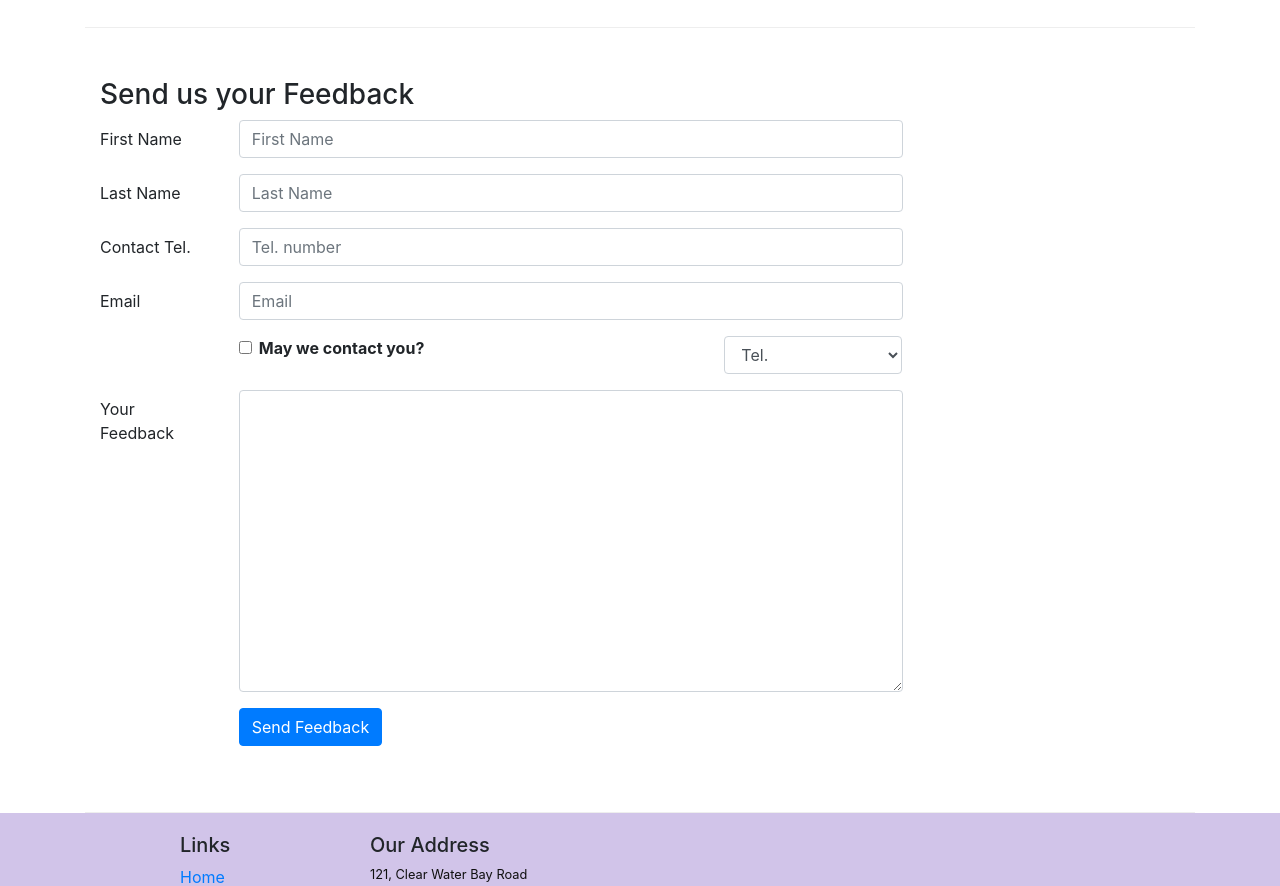
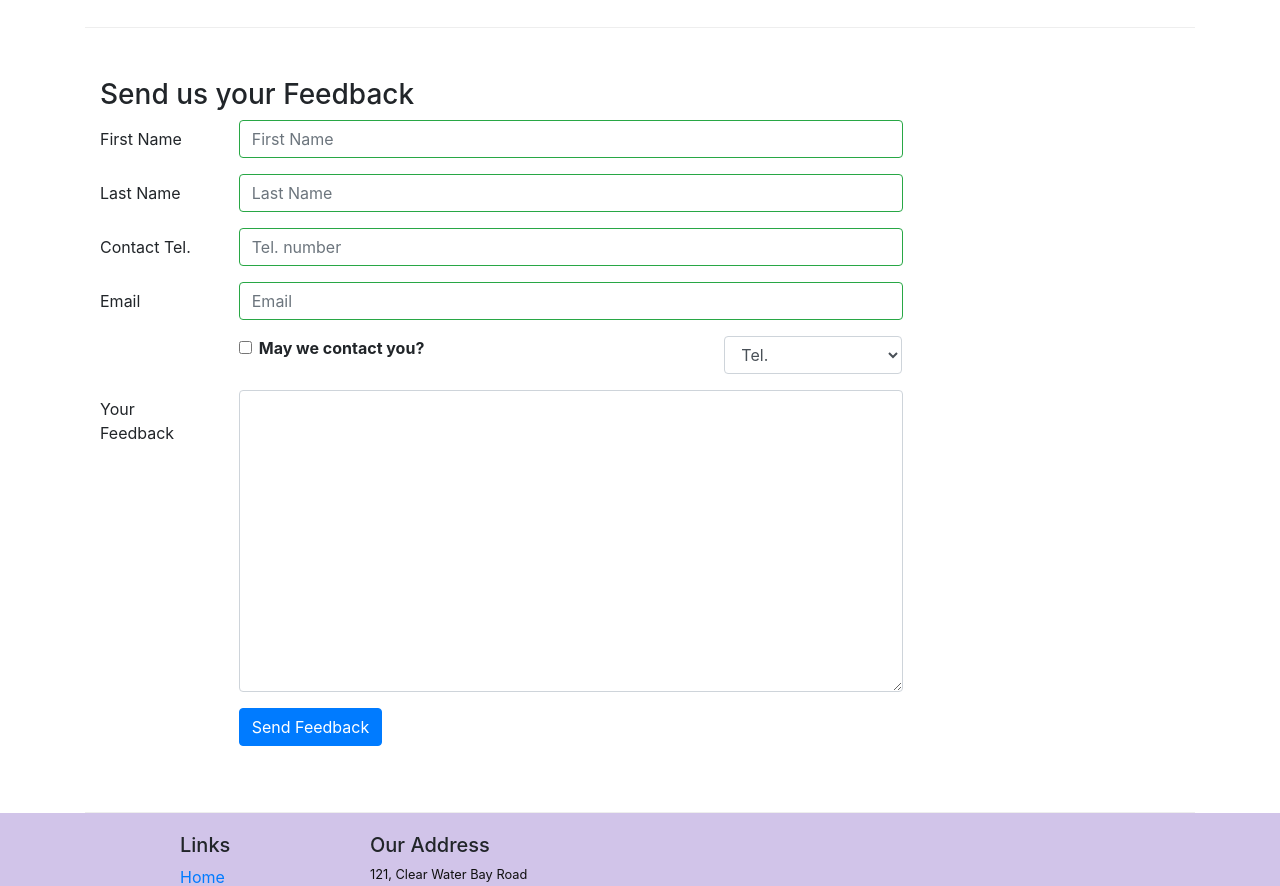
Before and after one commit to chunyuema/react-confusion, a React (Create React App) app: page /contactus in a window 1280 px wide. Shown: the part 820-1706 px from the top of the page. Built offline with nearby package versions, Linux system fonts and the light colour scheme.

Commit message:
client side validation with controlled form

```diff
--- a/src/components/ContactComponent.js
+++ b/src/components/ContactComponent.js
@@ -1,5 +1,5 @@
 import React, { Component } from 'react';
-import { Breadcrumb, BreadcrumbItem, Button, Form, FormGroup, Label, Input, Col } from 'reactstrap';
+import { Breadcrumb, BreadcrumbItem, Button, Form, FormGroup, Label, Input, Col, Row, FormFeedback } from 'reactstrap';
 import { Link } from 'react-router-dom';
 
 class Contact extends Component {
@@ -13,11 +13,17 @@
             email: '',
             agree: false,
             contactType: 'Tel.',
-            message: ''
+            message: '',
+            touched: {
+                firstname: false,
+                lastname: false,
+                telnum: false,
+                email: false }
         };
 
         this.handleSubmit = this.handleSubmit.bind(this);
         this.handleInputChange = this.handleInputChange.bind(this);
+        this.handleBlur = this.handleBlur.bind(this);
     }
 
     handleInputChange(event){
@@ -34,7 +40,35 @@
         alert("Current state is: " + JSON.stringify(this.state));
         event.preventDefault();
     }
+
+    handleBlur = (field) => (evt) => {
+        this.setState({
+            touched: { ...this.state.touched, [field]: true }
+        });
+    }
+
+    validate(firstname, lastname, telnum, email) {
+        const errors = {
+            firstname: '',
+            lastname: '',
+            telnum: '',
+            email: ''
+        };
+        if (this.state.touched.firstname && firstname.length < 3) errors.firstname = "First Name should be more than 3 characters";
+        else if (this.state.touched.firstname && firstname.length > 10) errors.firstname = "First Name should be less than 10 characters";
+        if (this.state.touched.lastname && lastname.length < 2) errors.lastname= "Last Name should be more than 3 characters";
+        else if (this.state.touched.lastname && lastname.length > 10) errors.lastname = "Last Name should be less than 10 characters";
+
+        const reg = /^\d+$/;
+        if (this.state.touched.telnum && !reg.test(telnum)) errors.telnum = "Tel nums should be only in numbers"
+
+        if(this.state.touched.email && email.split('').filter(x => x === '@').length !== 1) errors.email = 'Email should contain a @';
+
+        return errors;
+    }
+
     render() {
+        const errors = this.validate(this.state.firstname, this.state.lastname, this.state.telnum, this.state.email);
         return(
             <div className="container">
                 <div className="row">
@@ -79,25 +113,53 @@
                                 <FormGroup row>
                                     <Label htmlFor="firstname" md={2}>First Name</Label>
                                     <Col md={10}>
-                                        <Input type="text" id="firstname" name="firstname" placeholder="First Name" value={this.state.firstname} onChange={this.handleInputChange}/>
+                                        <Input type="text" id="firstname" name="firstname"
+                                            placeholder="First Name"
+                                            value={this.state.firstname}
+                                            valid={errors.firstname === ''}
+                                            invalid = {errors.firstname !== ''}
+                                            onChange={this.handleInputChange}
+                                            onBlur={this.handleBlur('firstname')}/>
+                                        <FormFeedback>{ errors.firstname }</FormFeedback>
                                     </Col>
                                 </FormGroup>
                                 <FormGroup row>
                                     <Label htmlFor="lastname" md={2}>Last Name</Label>
                                     <Col md={10}>
-                                        <Input type="text" id="lastname" name="lastname" placeholder="Last Name" value = {this.state.lastname} onChange={this.handleInputChange}/>
+                                        <Input type="text" id="lastname" name="lastname"
+                                            placeholder="Last Name"
+                                            value = {this.state.lastname}
+                                            valid = {errors.lastname === ''}
+                                            invalid = {errors.lastname !== '' }
+                                            onChange={this.handleInputChange}
+                                            onBlur={this.handleBlur('lastname')}/>
+                                        <FormFeedback>{ errors.lastname }</FormFeedback>
                                     </Col>
                                 </FormGroup>
                                 <FormGroup row>
                                     <Label htmlFor="telnum" md={2}>Contact Tel.</Label>
                                     <Col md={10}>
-                                        <Input type="tel" id="telnum" name="telnum" placeholder="Tel. number" value = {this.state.telnum} onChange={this.handleInputChange}/>
+                                        <Input type="tel" id="telnum" name="telnum"
+                                            placeholder="Tel. number"
+                                            value = {this.state.telnum}
+                                            valid = {errors.telnum === ''}
+                                            invalid = {errors.telnum !== ''}
+                                            onChange={this.handleInputChange}
+                                            onBlur={this.handleBlur('telnum')}/>
+                                        <FormFeedback>{ errors.telnum }</FormFeedback>
                                     </Col>
                                 </FormGroup>
                                 <FormGroup row>
                                     <Label htmlFor="email" md={2}>Email</Label>
                                     <Col md={10}>
-                                        <Input type="email" id="email" name="email" placeholder="Email" value={this.state.email} onChange={this.handleInputChange}/>
+                                        <Input type="email" id="email" name="email"
+                                            placeholder="Email"
+                                            value={this.state.email}
+                                            valid = {errors.email === ''}
+                                            invalid = {errors.email !== ''}
+                                            onChange={this.handleInputChange}
+                                            onBlur={this.handleBlur('email')}/>
+                                        <FormFeedback>{ errors.email }</FormFeedback>
                                     </Col>
                                 </FormGroup>
                                 <FormGroup row>
```
Also changed, not shown: 1 other file (tests, documents, lock files or other folders).
